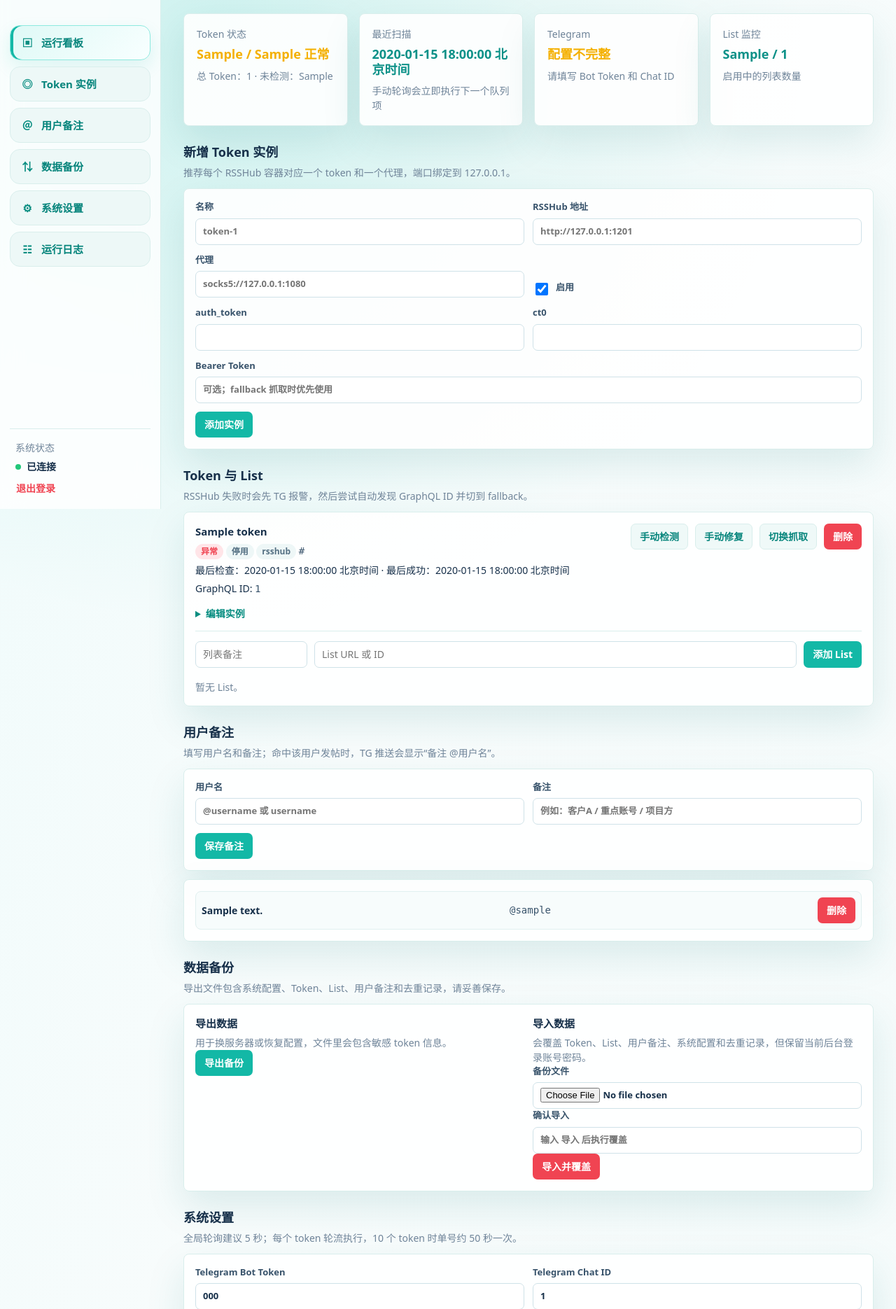
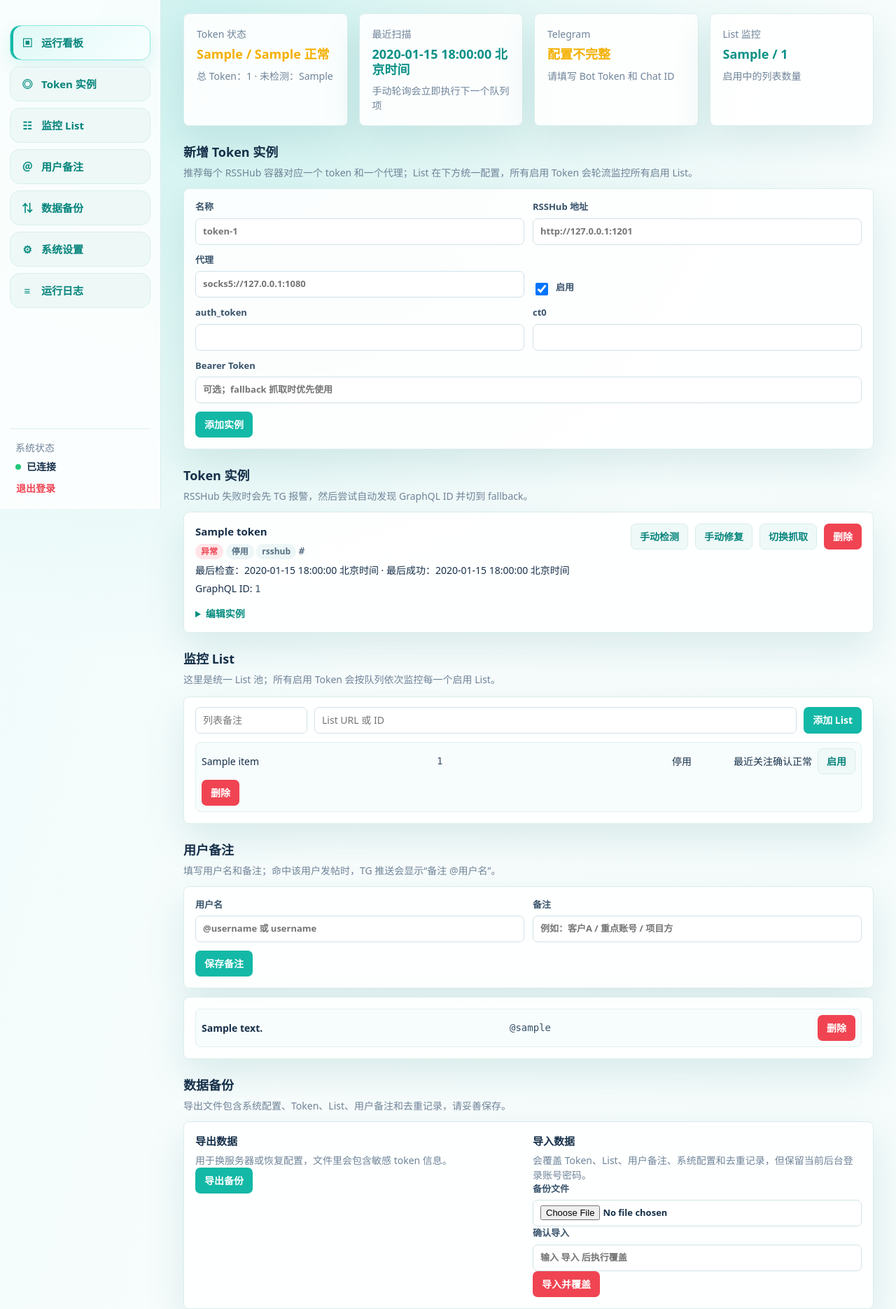
Before and after one commit to mmk58860-code/tuite-tg, a FastAPI app: template app/templates/index.html in a window 1280 px wide. Shown: the part 73-1943 px from the top of the page at 70% size. Run offline with FastAPI, Linux system fonts and the light colour scheme; the template is opened without the code that fills it: most values are stand-ins (such as "Sample title", 1, 10 or a date in 2020).

Commit message:
Use global watch lists across tokens

```diff
--- a/app/main.py
+++ b/app/main.py
@@ -18,6 +18,7 @@ from .database import (
     Log,
     SeenItem,
     Setting,
+    TokenListState,
     TokenInstance,
     UserAlias,
     WatchList,
@@ -161,7 +162,7 @@ async def index(
     except HTTPException:
         return RedirectResponse("/login", status_code=303)
     tokens = db.query(TokenInstance).order_by(TokenInstance.id.asc()).all()
-    lists = db.query(WatchList).order_by(WatchList.token_id.asc(), WatchList.id.asc()).all()
+    lists = db.query(WatchList).filter(WatchList.token_id == 0).order_by(WatchList.id.asc()).all()
     aliases = db.query(UserAlias).order_by(UserAlias.username.asc()).all()
     logs = db.query(Log).order_by(Log.id.desc()).limit(120).all()
     settings = {
@@ -182,15 +183,12 @@ async def index(
         "last_checked_at": last_checked,
         "telegram_ready": bool(settings["telegram_bot_token"] and settings["telegram_chat_id"]),
     }
-    list_map: dict[int, list[WatchList]] = {}
-    for item in lists:
-        list_map.setdefault(item.token_id, []).append(item)
     return templates.TemplateResponse(
         "index.html",
         {
             "request": request,
             "tokens": tokens,
-            "list_map": list_map,
+            "lists": lists,
             "logs": logs,
             "settings": settings,
             "stats": stats,
@@ -324,6 +322,7 @@ async def import_data(
         return RedirectResponse("/", status_code=303)
 
     try:
+        db.query(TokenListState).delete()
         db.query(SeenItem).delete()
         db.query(WatchList).delete()
         db.query(TokenInstance).delete()
@@ -337,8 +336,16 @@ async def import_data(
         for item in payload.get("token_instances", []):
             db.add(TokenInstance(**clean_payload(item, TOKEN_EXPORT_FIELDS)))
 
+        imported_list_ids: set[str] = set()
         for item in payload.get("watch_lists", []):
-            db.add(WatchList(**clean_payload(item, LIST_EXPORT_FIELDS)))
+            clean = clean_payload(item, LIST_EXPORT_FIELDS)
+            clean["token_id"] = 0
+            list_value = str(clean.get("list_id", "")).strip()
+            if not list_value or list_value in imported_list_ids:
+                continue
+            imported_list_ids.add(list_value)
+            clean["list_id"] = list_value
+            db.add(WatchList(**clean))
 
         for item in payload.get("seen_items", []):
             db.add(SeenItem(**clean_payload(item, SEEN_EXPORT_FIELDS)))
@@ -431,10 +438,11 @@ async def save_token(
             or token.bearer_token != old_bearer_token
             or token.proxy_url != old_proxy_url
         ):
-            db.query(WatchList).filter(WatchList.token_id == token.id).update(
+            db.query(TokenListState).filter(TokenListState.token_id == token.id).update(
                 {
                     "subscription_checked_at": None,
                     "subscription_error": "",
+                    "updated_at": now,
                 }
             )
     else:
@@ -463,7 +471,7 @@ async def delete_token(
 ):
     token = db.query(TokenInstance).filter(TokenInstance.id == token_id).first()
     if token:
-        db.query(WatchList).filter(WatchList.token_id == token_id).delete()
+        db.query(TokenListState).filter(TokenListState.token_id == token_id).delete()
         db.delete(token)
         add_log(db, "INFO", f"Token 已删除: {token_id}")
     return RedirectResponse("/#tokens", status_code=303)
@@ -476,7 +484,7 @@ async def check_token(
     _: str = Depends(current_user_from_cookie),
 ):
     token = db.query(TokenInstance).filter(TokenInstance.id == token_id).first()
-    watch_list = db.query(WatchList).filter(WatchList.token_id == token_id, WatchList.enabled.is_(True)).first()
+    watch_list = db.query(WatchList).filter(WatchList.token_id == 0, WatchList.enabled.is_(True)).order_by(WatchList.id.asc()).first()
     if not token:
         add_log(db, "ERROR", "手动检测失败：Token 不存在")
         return RedirectResponse("/#tokens", status_code=303)
@@ -499,7 +507,7 @@ async def repair_token(
     _: str = Depends(current_user_from_cookie),
 ):
     token = db.query(TokenInstance).filter(TokenInstance.id == token_id).first()
-    watch_list = db.query(WatchList).filter(WatchList.token_id == token_id, WatchList.enabled.is_(True)).first()
+    watch_list = db.query(WatchList).filter(WatchList.token_id == 0, WatchList.enabled.is_(True)).order_by(WatchList.id.asc()).first()
     if not token or not watch_list:
         add_log(db, "ERROR", "手动修复失败：Token 或启用的 List 不存在")
         return RedirectResponse(token_anchor(token_id), status_code=303)
@@ -533,25 +541,31 @@ async def toggle_fallback(
     return RedirectResponse(token_anchor(token_id), status_code=303)
 
 
-@app.post("/tokens/{token_id}/lists")
+@app.post("/lists")
 async def save_list(
-    token_id: int,
     name: str = Form(""),
     list_id: str = Form(...),
     db: Session = Depends(get_db),
     _: str = Depends(current_user_from_cookie),
 ):
     value = extract_list_id(list_id)
-    old = db.query(WatchList).filter(WatchList.token_id == token_id, WatchList.list_id == value).first()
+    old = db.query(WatchList).filter(WatchList.token_id == 0, WatchList.list_id == value).first()
     if old:
         old.name = name.strip()
         old.enabled = True
         old.subscription_checked_at = None
         old.subscription_error = ""
+        db.query(TokenListState).filter(TokenListState.watch_list_id == old.id).update(
+            {
+                "subscription_checked_at": None,
+                "subscription_error": "",
+                "updated_at": utc_now(),
+            }
+        )
     else:
-        db.add(WatchList(token_id=token_id, name=name.strip(), list_id=value, enabled=True))
+        db.add(WatchList(token_id=0, name=name.strip(), list_id=value, enabled=True))
     add_log(db, "INFO", f"List 已保存: {value}")
-    return RedirectResponse(token_anchor(token_id), status_code=303)
+    return RedirectResponse("/#lists", status_code=303)
 
 
 @app.post("/lists/{list_id}/toggle")
@@ -561,10 +575,9 @@ async def toggle_list(
     _: str = Depends(current_user_from_cookie),
 ):
     item = db.query(WatchList).filter(WatchList.id == list_id).first()
-    redirect_url = "/#tokens"
+    redirect_url = "/#lists"
     if item:
         item.enabled = not item.enabled
-        redirect_url = token_anchor(item.token_id)
     return RedirectResponse(redirect_url, status_code=303)
 
 
@@ -575,9 +588,9 @@ async def delete_list(
     _: str = Depends(current_user_from_cookie),
 ):
     item = db.query(WatchList).filter(WatchList.id == list_id).first()
-    redirect_url = "/#tokens"
+    redirect_url = "/#lists"
     if item:
-        redirect_url = token_anchor(item.token_id)
+        db.query(TokenListState).filter(TokenListState.watch_list_id == item.id).delete()
         db.delete(item)
     return RedirectResponse(redirect_url, status_code=303)
 
--- a/app/templates/base.html
+++ b/app/templates/base.html
@@ -19,11 +19,12 @@
 
         <nav class="side-nav" aria-label="主菜单">
           <a class="active" href="#dashboard"><span>▣</span>运行看板</a>
-          <a href="#tokens"><span>◎</span>Token 实例</a>
+          <a href="#tokens-list"><span>◎</span>Token 实例</a>
+          <a href="#lists"><span>☷</span>监控 List</a>
           <a href="#aliases"><span>＠</span>用户备注</a>
           <a href="#backup"><span>⇅</span>数据备份</a>
           <a href="#settings"><span>⚙</span>系统设置</a>
-          <a href="#logs"><span>☷</span>运行日志</a>
+          <a href="#logs"><span>≡</span>运行日志</a>
         </nav>
 
         <div class="side-footer">
--- a/app/templates/index.html
+++ b/app/templates/index.html
@@ -33,7 +33,7 @@
   <div class="section-head">
     <div>
       <h2>新增 Token 实例</h2>
-      <p>推荐每个 RSSHub 容器对应一个 token 和一个代理，端口绑定到 127.0.0.1。</p>
+      <p>推荐每个 RSSHub 容器对应一个 token 和一个代理；List 在下方统一配置，所有启用 Token 会轮流监控所有启用 List。</p>
     </div>
   </div>
   <form class="panel token-form" method="post" action="/tokens">
@@ -65,10 +65,10 @@
   </form>
 </section>
 
-<section class="band">
+<section class="band" id="tokens-list">
   <div class="section-head">
     <div>
-      <h2>Token 与 List</h2>
+      <h2>Token 实例</h2>
       <p>RSSHub 失败时会先 TG 报警，然后尝试自动发现 GraphQL ID 并切到 fallback。</p>
     </div>
   </div>
@@ -108,7 +108,7 @@
         <form method="post" action="/tokens/{{ token.id }}/fallback" data-confirm="确认切换 {{ token.name }} 的抓取方式吗？">
           <button class="secondary" type="submit">切换抓取</button>
         </form>
-        <form method="post" action="/tokens/{{ token.id }}/delete" data-confirm="确认删除 Token：{{ token.name }} 吗？该 Token 下的 List 也会删除。">
+        <form method="post" action="/tokens/{{ token.id }}/delete" data-confirm="确认删除 Token：{{ token.name }} 吗？全局 List 不会删除。">
           <button class="danger" type="submit">删除</button>
         </form>
       </div>
@@ -145,22 +145,34 @@
         </div>
       </form>
     </details>
+  </article>
+  {% else %}
+    <div class="panel muted">暂无 token 实例。</div>
+  {% endfor %}
+</section>
 
-    <div class="list-box">
-      <form class="list-form" method="post" action="/tokens/{{ token.id }}/lists">
+<section class="band" id="lists">
+  <div class="section-head">
+    <div>
+      <h2>监控 List</h2>
+      <p>这里是统一 List 池；所有启用 Token 会按队列依次监控每一个启用 List。</p>
+    </div>
+  </div>
+  <div class="panel list-box">
+    <form class="list-form" method="post" action="/lists">
       <input name="name" placeholder="列表备注">
       <input name="list_id" placeholder="List URL 或 ID" required>
       <button type="submit">添加 List</button>
     </form>
     <div class="table">
-        {% for item in list_map.get(token.id, []) %}
+      {% for item in lists %}
         <div class="row">
           <span>{{ item.name or '未命名' }}</span>
           <code>{{ item.list_id }}</code>
           <span>{{ '启用' if item.enabled else '停用' }}</span>
           <span>
             {% if item.subscription_checked_at %}
-                {{ '关注已确认' if not item.subscription_error else '关注检查失败' }}
+              {{ '最近关注确认正常' if not item.subscription_error else '最近关注检查失败' }}
             {% else %}
               待关注检查
             {% endif %}
@@ -177,10 +189,6 @@
       {% endfor %}
     </div>
   </div>
-  </article>
-  {% else %}
-    <div class="panel muted">暂无 token 实例。</div>
-  {% endfor %}
 </section>
 
 <section class="band" id="aliases">
@@ -251,7 +259,7 @@
   <div class="section-head">
     <div>
       <h2>系统设置</h2>
-      <p>全局轮询建议 5 秒；每个 token 轮流执行，10 个 token 时单号约 50 秒一次。</p>
+      <p>全局轮询建议 5 秒；系统按 Token × List 队列轮询，10 个 Token、3 个 List 时完整一圈约 150 秒。</p>
     </div>
   </div>
   <form class="panel settings-grid" method="post" action="/settings">
```
Also changed, not shown: app/database.py (+24 -0 lines), app/watcher.py (+45 -20 lines). Lines whose indentation alone changed are shown as unchanged.
